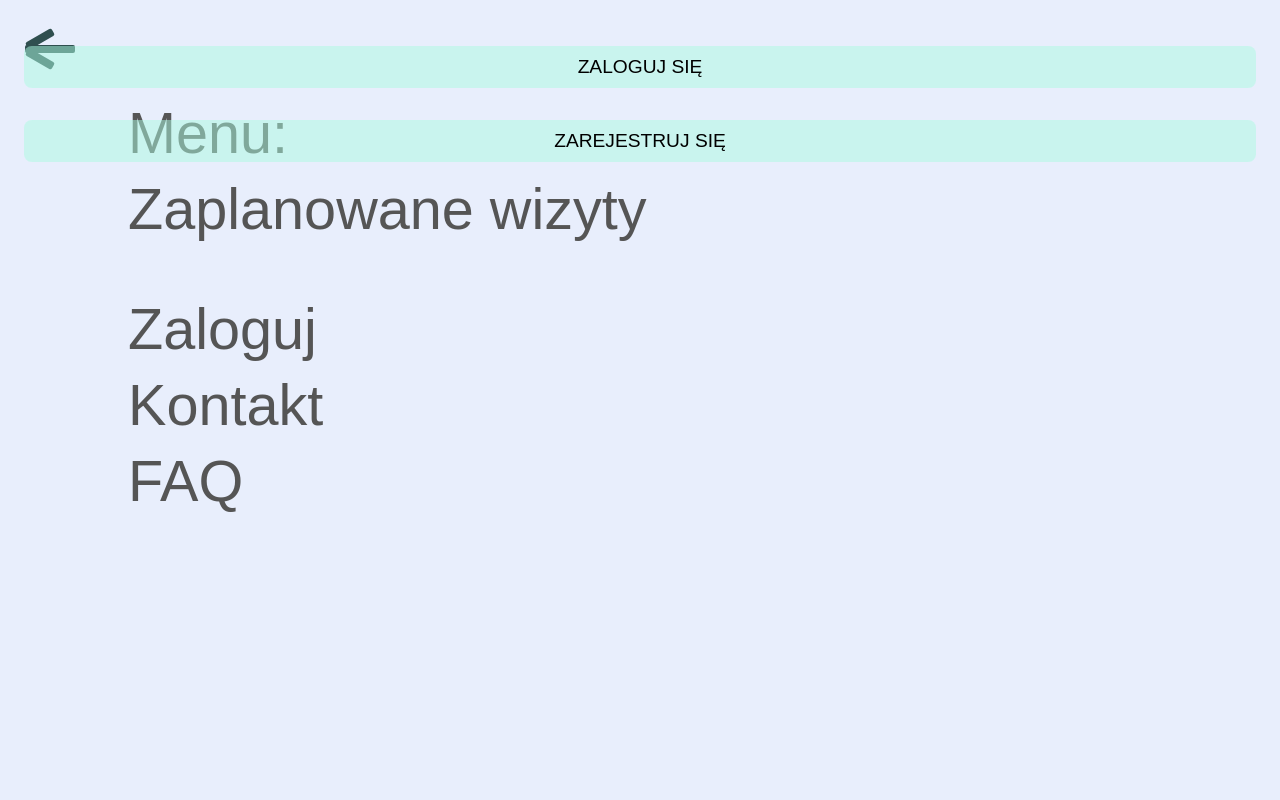
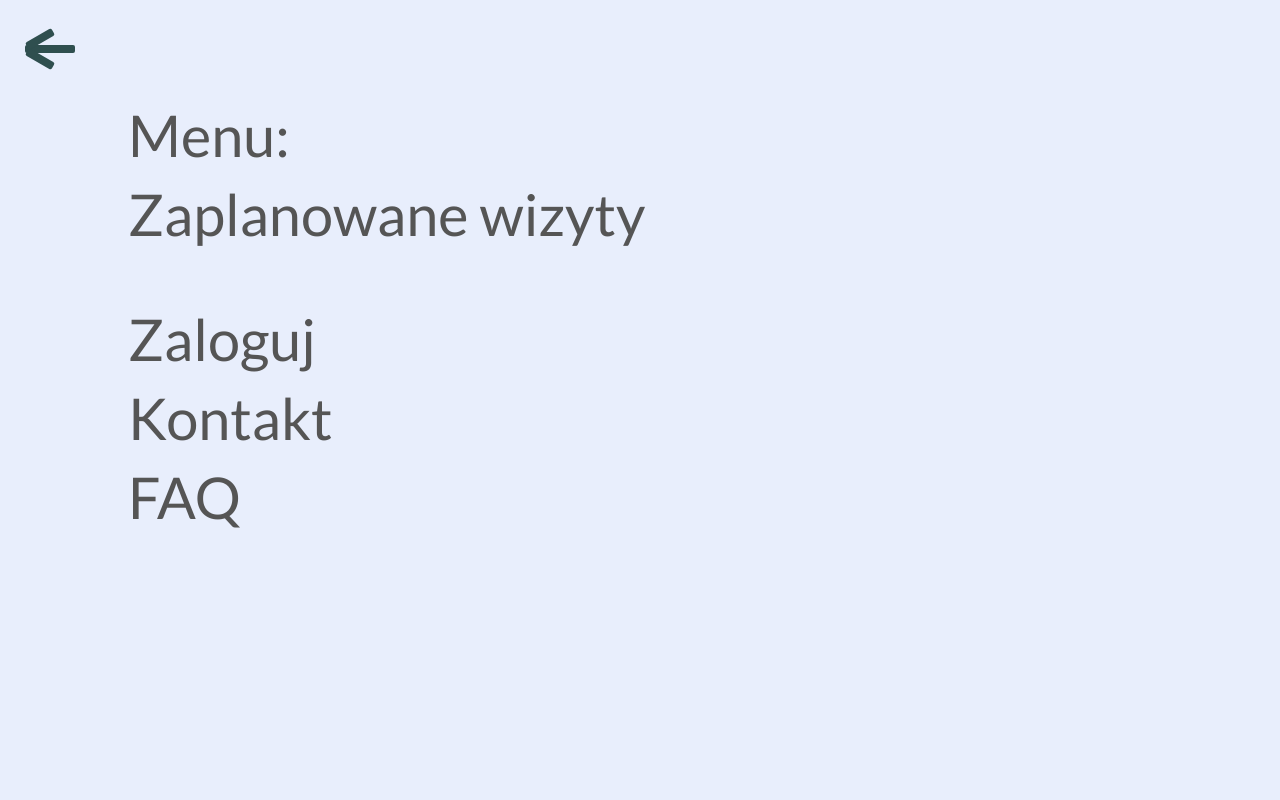
Before and after one commit to JonaszPotoniec/fuzzy-disco, a PHP site: page /dashboard/index.php in a window 1280 px wide. Run offline with PHP 8.4, Linux system fonts and the light colour scheme.

Commit message:
changed font and padding on sidebar
a JAn nie zrobił bazy

```diff
--- a/dashboard/index.php
+++ b/dashboard/index.php
@@ -3,6 +3,7 @@
 <head>
     <link href="style.css" rel="stylesheet">
     <script src="js/jquery-3.3.1.min.js"></script>
+	<link href="https://fonts.googleapis.com/css?family=Lato:100,100i,300,300i,400,400i,700,700i,900,900i&amp;subset=latin-ext" rel="stylesheet">
 </head>
 <body>
     <div class="fixedContainer">
--- a/dashboard/modules/logowanie/style.css
+++ b/dashboard/modules/logowanie/style.css
@@ -7,6 +7,7 @@
 #logowaie, #rejestracja{
     width: 100%;
     float: left;
+    margin-bottom: 2em;
 }
 
 #rejestracjaCheckbox, #logowanieCheckbox {
--- a/dashboard/style.css
+++ b/dashboard/style.css
@@ -8,6 +8,7 @@
     }
     .sideBarOpen {
         width: 100%;
+        z-index: 10;
     }
 
     ul > #title {
@@ -30,6 +31,7 @@
         position: absolute;
         left: 5px;
         top: 5px;
+        z-index: 10;
     }
 
     #burgerCollider {
@@ -76,6 +78,10 @@
     #sideBar ul {
         margin-left: -400px;
     }
+
+    #content {
+        margin-top: 60px;
+    }
 }
 
 @media (min-device-width: 1024px) {
@@ -101,7 +107,7 @@
 body, html {
     margin: 0;
     padding: 0;
-    font-family: Arial, serif;
+    font-family: 'Lato', sans-serif !important;
 }
 
 .fixedContainer {
@@ -111,7 +117,6 @@
     width: 100%;
     top: 0;
     left: 0;
-    z-index: 10;
 }
 
 #contentContainer {
@@ -125,10 +130,12 @@
     background-color: #fefeff;
     transition: width 0.3s cubic-bezier( 0.36, 0.45, 0.63, 0.53);
     border-right: 1px solid grey;
+    z-index: 5
 }
 
 .sideBarOpen {
     transition: width 0.3ms cubic-bezier( 0.36, 0.45, 0.63, 0.53);
+    padding-right: 10px;
 }
 
 #sideBar ul {
```
Also changed, not shown: style.css (deleted, +0 -22 lines).
